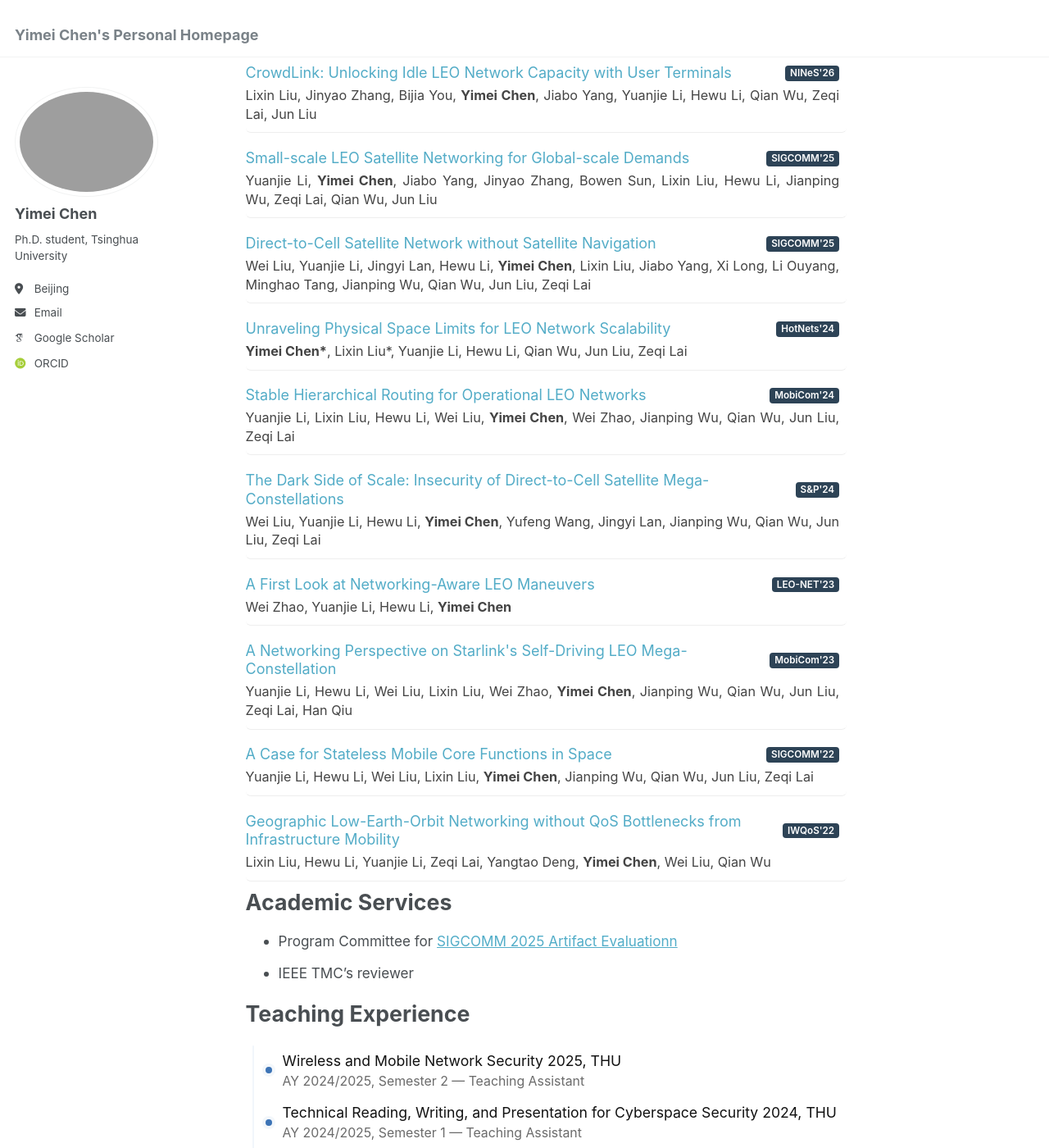
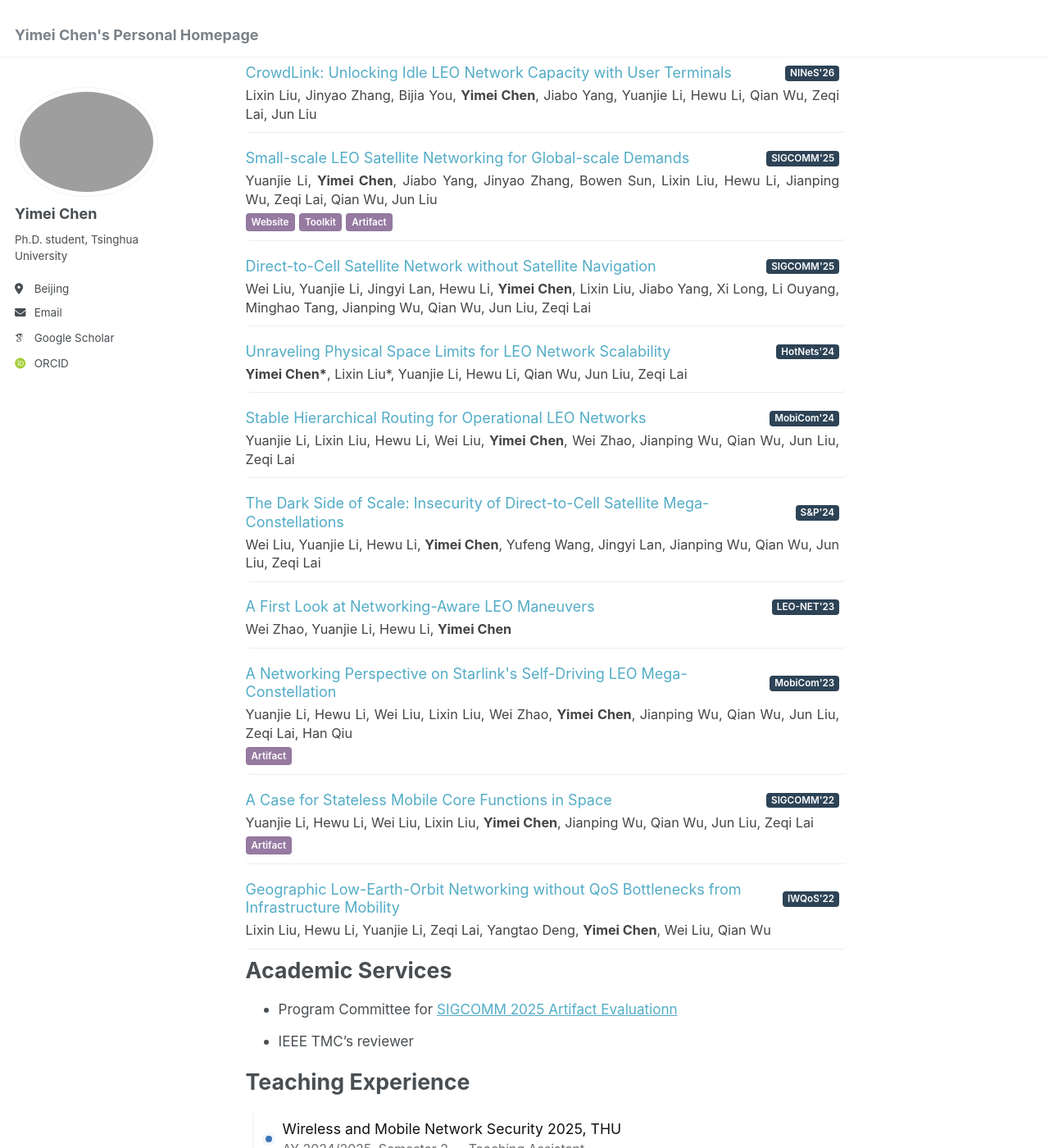
Before and after one commit to cym-network/cym-network.github.io, a Jekyll site: the page built from _pages/about.md, in a window 1280 px wide and 1400 px high, scrolled down 386 px. Shown: the whole window at 82% size. Built offline with Jekyll 4.4.1, drawn with Linux system fonts in a browser that asks for light colours; some web fonts are replaced.

Commit message:
update: add artifact

```diff
--- a/_pages/about.md
+++ b/_pages/about.md
@@ -37,6 +37,11 @@ Publications
     </div>
     <div class="paper-authors">
      Yuanjie Li, <strong>Yimei Chen</strong>, Jiabo Yang, Jinyao Zhang, Bowen Sun, Lixin Liu, Hewu Li, Jianping Wu, Zeqi Lai, Qian Wu, Jun Liu
+    </div>
+    <div class="paper-artifacts">
+      <a class="artifact-link" href="https://tinyleo-toolkit.github.io/TinyLEO/" target="_blank">Website</a>
+      <a class="artifact-link" href="https://github.com/TinyLEO-toolkit/TinyLEO" target="_blank">Toolkit</a>
+      <a class="artifact-link" href="https://github.com/TinyLEO-toolkit/TinyLEO-SIGCOMM25" target="_blank">Artifact</a>
     </div>
   </div>
 </div>
@@ -124,6 +129,9 @@ Publications
     <div class="paper-authors">
       Yuanjie Li, Hewu Li, Wei Liu, Lixin Liu, Wei Zhao, <strong>Yimei Chen</strong>, Jianping Wu, Qian Wu, Jun Liu, Zeqi Lai, Han Qiu
     </div>
+    <div class="paper-artifacts">
+      <a class="artifact-link" href="https://github.com/self-driving-satellite-network/starlink-autonomous-driving" target="_blank">Artifact</a>
+    </div>
   </div>
 </div>
 
@@ -138,6 +146,9 @@ Publications
     </div>
     <div class="paper-authors">
       Yuanjie Li, Hewu Li, Wei Liu, Lixin Liu, <strong>Yimei Chen</strong>, Jianping Wu, Qian Wu, Jun Liu, Zeqi Lai
+    </div>
+    <div class="paper-artifacts">
+      <a class="artifact-link" href="https://github.com/yuanjieli/SpaceCore-SIGCOMM22" target="_blank">Artifact</a>
     </div>
   </div>
 </div>
--- a/assets/css/main.scss
+++ b/assets/css/main.scss
@@ -151,6 +151,63 @@ body {
   color: #444;
   margin-top: 0.25rem;
   line-height: 1.4;
+}
+
+/* Publication artifacts (website, code, etc.) styling - compact to match paper-badge height */
+.paper-artifacts {
+  margin-top: 0.3rem; /* 更紧凑的顶部间距 */
+  display: flex;
+  flex-wrap: wrap;
+  gap: 0.3rem; /* 缩小间距 */
+  align-items: center;
+}
+
+.artifact-link {
+  display: inline-flex;
+  align-items: center;
+  gap: 0.3rem;
+  font-size: 0.65rem; /* 与 .paper-badge 一致 */
+  font-weight: 600;
+  /* 使用固色背景，接近 badge */
+  background: #967AA1; /* 固色背景 */
+  color: #ffffff; /* 更和谐的深色字体 */
+  padding: 2px 6px; /* 与 .paper-badge 垂直内边距一致 */
+  border-radius: 4px; /* 与 .paper-badge 一致 */
+  border: 1px solid rgba(45,67,86,0.08);
+  box-shadow: none; /* 更简洁 */
+  text-decoration: none !important; /* 确保没有下划线 */
+  transition: background 120ms ease, color 120ms ease, transform 120ms ease;
+}
+
+.artifact-link .icon {
+  display: inline-flex;
+  width: 12px; /* 比 badge 小图标 */
+  height: 12px;
+  align-items: center;
+  justify-content: center;
+  border-radius: 3px;
+  background: #3D74B6; /* 使用主题色填充图标区域 */
+  color: #ffffff;
+  font-size: 0.65rem; /* 与文案字号匹配 */
+  line-height: 1;
+}
+
+.artifact-link:hover {
+  transform: translateY(-1px);
+  background: #2D4356; /* 悬停时使用深色背景以保证对比 */
+  color: #ffffff;
+  border-color: transparent;
+}
+
+.artifact-link:hover .icon {
+  background: rgba(255,255,255,0.18);
+  color: #ffffff;
+}
+
+/* compact on small screens */
+@media (max-width: 480px) {
+  .artifact-link { padding: 1px 5px; font-size: 0.62rem; }
+  .artifact-link .icon { width: 11px; height: 11px; font-size: 0.62rem; }
 }
 
 @media (min-width: 768px) {
```
